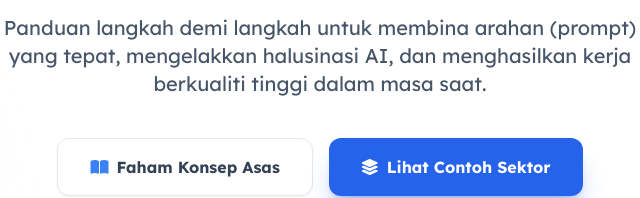
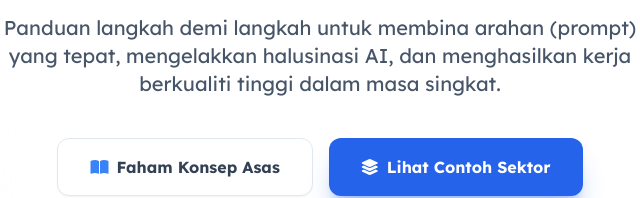
Before and after one commit to sirsm7/spka, a plain HTML site: page index.html in a window 1280 px wide. Shown: the part 336-534 px from the top of the page, 320-960 px from the left. Drawn offline with nearby package versions, Linux system fonts and the light colour scheme; some packages are replaced by stand-ins of ours; a script that the page names is missing.

Commit message:
Add files via upload

```diff
--- a/index.html
+++ b/index.html
@@ -92,7 +92,7 @@
                 Kuasai Kecerdasan Buatan <br>Sebagai <span class="text-brand-600">0.1% Pakar</span>
             </h1>
             <p class="text-lg md:text-xl text-slate-600 mb-10 max-w-2xl mx-auto leading-relaxed">
-                Panduan langkah demi langkah untuk membina arahan (prompt) yang tepat, mengelakkan halusinasi AI, dan menghasilkan kerja berkualiti tinggi dalam masa saat.
+                Panduan langkah demi langkah untuk membina arahan (prompt) yang tepat, mengelakkan halusinasi AI, dan menghasilkan kerja berkualiti tinggi dalam masa singkat.
             </p>
             <div class="flex flex-col sm:flex-row justify-center gap-4">
                 <a href="#concept" class="bg-white text-slate-700 border border-slate-200 px-8 py-4 rounded-xl font-bold hover:bg-slate-50 transition shadow-sm flex items-center justify-center gap-2">
```
